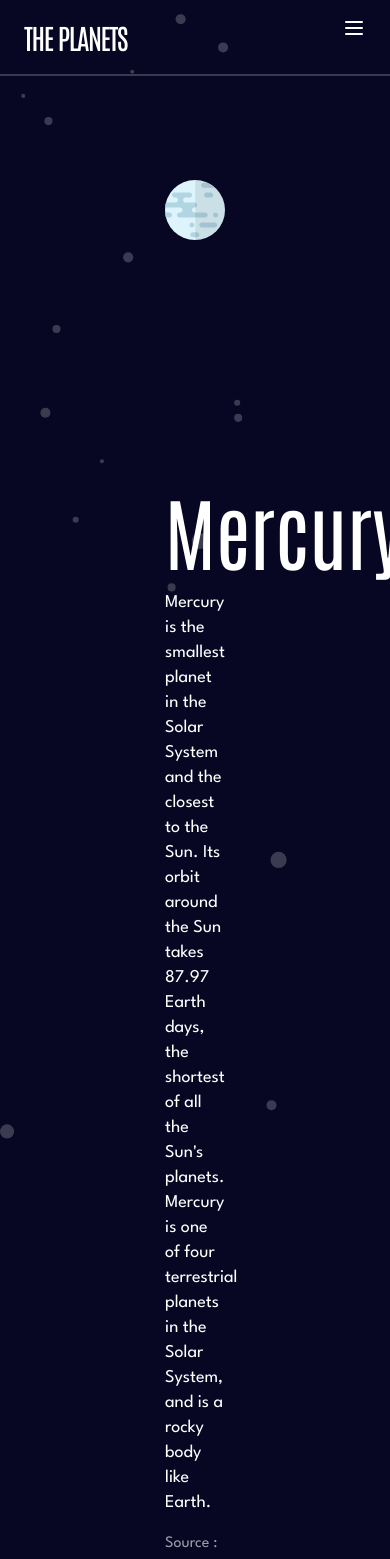
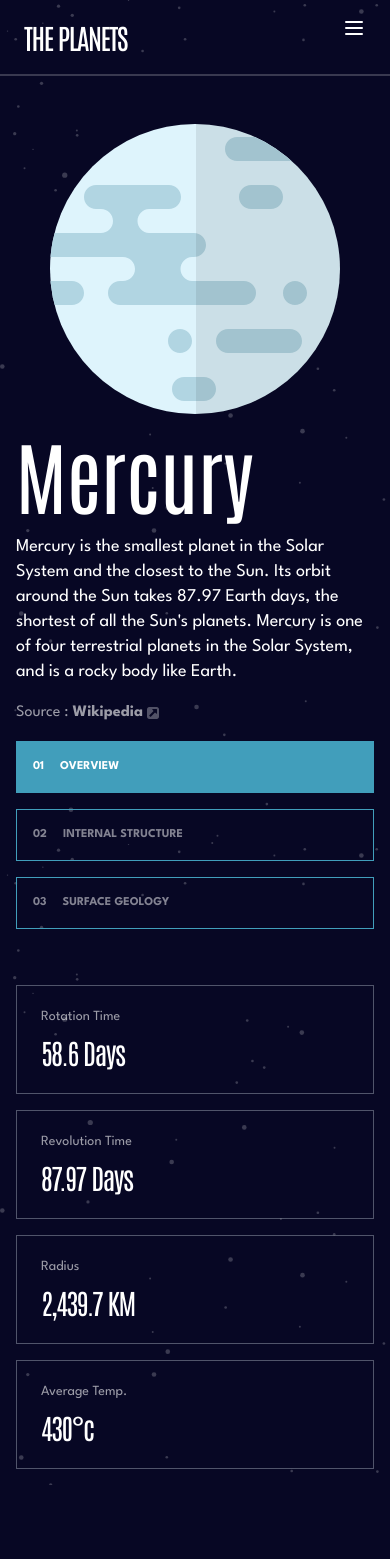
Before and after one commit to peynadol/planet-facts, a Next.js app: page /planets/mercury in a window 390 px wide. Shown: the top 1559 px of the page. After the commit the page ends 1485 px from the top, so only its background shows below. Built offline with nearby package versions, Linux system fonts and the light colour scheme.

Commit message:
lock scroll when menu is open

```diff
--- a/src/app/components/layout/navigation.tsx
+++ b/src/app/components/layout/navigation.tsx
@@ -3,7 +3,7 @@
 import Link from "next/link";
 import { usePathname } from "next/navigation";
 import clsx from "clsx";
-import { useState } from "react";
+import { useState, useEffect } from "react";
 import { Menu, X } from "lucide-react";
 
 const links = [
@@ -21,9 +21,20 @@ const Navigation = () => {
   const pathname = usePathname();
   const [open, setOpen] = useState(false);
 
+  // lock scroll when menu is open
+  useEffect(() => {
+    if (open) {
+      document.body.style.overflow = "hidden";
+    } else {
+      document.body.style.overflow = "";
+    }
+    return () => {
+      document.body.style.overflow = "";
+    };
+  }, [open]);
+
   return (
     <div className="relative z-50">
-      {/* Desktop nav */}
       <nav className="hidden md:flex font-spartan font-bold text-[13px] gap-[33px] items-center">
         {links.map((link) => (
           <Link
--- a/src/app/components/planets/planet-stats.tsx
+++ b/src/app/components/planets/planet-stats.tsx
@@ -12,7 +12,7 @@ const PlanetStats = ({
   temperature,
 }: PlanetStatProps) => {
   return (
-    <div className="grid grid-cols-1 gap-4 mt-14 sm:grid-cols-2 md:grid-cols-4 md:gap-[30px]">
+    <div className="grid grid-cols-1 gap-4 mt-14 sm:grid-cols-2 md:grid-cols-4 md:gap-[30px] mb-4">
       <div className="border border-gray-400/50 px-6 py-5 text-left w-full">
         <p className="font-spartan text-[14px] opacity-60 mb-1">
           Rotation Time
--- a/src/app/planets/[planet]/page.tsx
+++ b/src/app/planets/[planet]/page.tsx
@@ -19,7 +19,7 @@ export default async function PlanetPage({ params }: PlanetPageParams) {
   }
 
   return (
-    <div className="h-[calc(100dvh - 76px)] flex flex-col justify-between mx-[165px] pt-[104px] pb-[56px]">
+    <div className="h-[calc(100dvh-76px)] flex flex-col justify-between px-4 sm:px-6 md:px-12 lg:px-[165px] pt-12 md:pt-[104px] pb-8 md:pb-[56px]">
       <PlanetCard>
         <PlanetClient planet={planetData} planetName={planetName} />
         <PlanetStats
```
